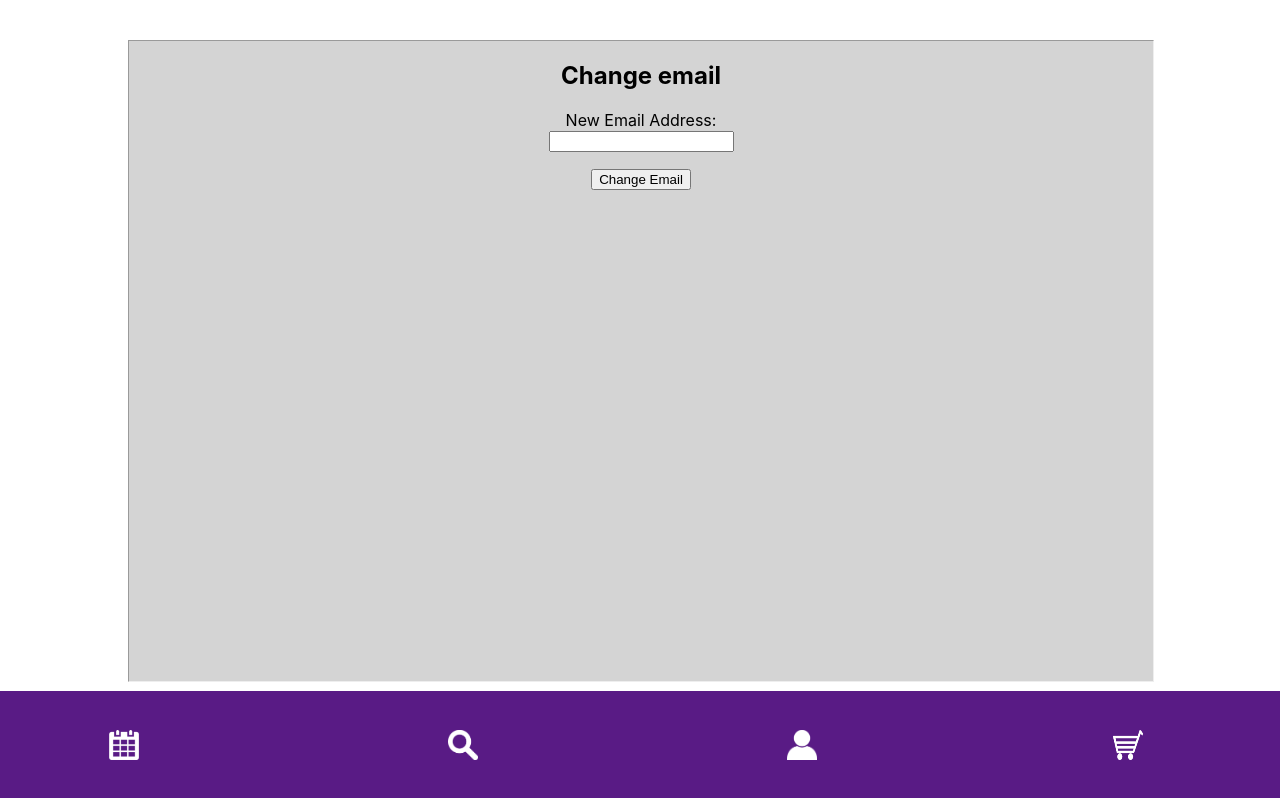
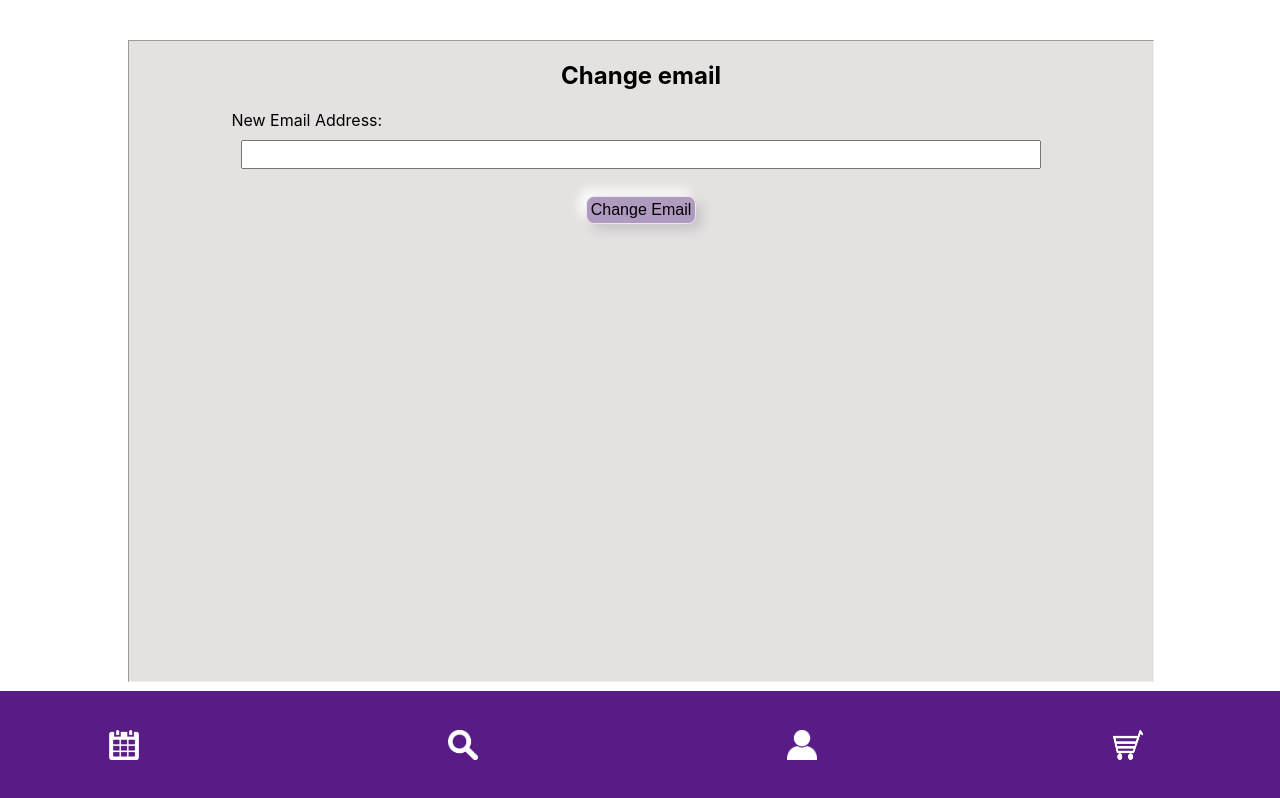
Before and after one commit to agiledev-students-fall2022/final-project-team-albert-pro-max, a React (Create React App) app in the folder front-end/: page /editemail in a window 1280 px wide. Built offline with nearby package versions, Linux system fonts and the light colour scheme; no server answers.

Commit message:
change edit user info pages css

```diff
--- a/front-end/src/EditEmail.js
+++ b/front-end/src/EditEmail.js
@@ -35,10 +35,10 @@ const EditEmail = (prop) => {
     return (
         <div className="editinfo">
             <h2>Change email</h2>
-            <label>New Email Address:</label><br></br>
+            <label className='editlabel'>New Email Address:</label><br></br>
             <input id="newEmail" name="newEmail" title="New Email" /><br></br>
             <p className="form-actions">
-                <input type="submit" value="Change Email" title="Change Email" onClick={changeEmail} />
+                <input className="changebtn" type="submit" value="Change Email" title="Change Email" onClick={changeEmail} />
             </p>
         </div>
 
--- a/front-end/src/EditInfo.css
+++ b/front-end/src/EditInfo.css
@@ -2,7 +2,7 @@
     position:absolute;
     place-items: center;
     border: 1px;
-    background-color: rgb(212, 212, 212);
+    background-color: rgb(228, 225, 225);
     border-style: inset;
     width: 80%;
     left: 10%;
@@ -41,3 +41,36 @@
     from {opacity: 0;}
     to {opacity:1 ;}
 }
+
+.changebtn{
+    font-size: medium;
+    font-weight:500;
+    background-color: rgb(176, 154, 192);
+    padding: 4px;
+    border-radius: 0.5em;
+    border: 1px solid #e8e8e8;
+    transition: all .3s;
+    box-shadow: 6px 6px 12px #c5c5c5, -6px -6px 12px #ffffff;
+    margin: 30px;
+}
+
+.editlabel{
+    position: absolute;
+    left: 10%;
+}
+
+#newEmail{
+    position: absolute;
+    left: 10%;
+    right:10%;
+    margin: 10px;
+    padding:5px
+}
+
+#newUsername{
+    position: absolute;
+    left: 10%;
+    right:10%;
+    margin: 10px;
+    padding:5px
+}
--- a/front-end/src/EditPassword.js
+++ b/front-end/src/EditPassword.js
@@ -46,7 +46,7 @@ const EditPassword = (prop) => {
             <label>Confirm Password:</label><br></br>
             <input type="password" id="confirmPassword" name="confirmPassword" title="Confirm new password" /><br></br>
             <p className="form-actions">
-                <input type="submit" value="Change Password" title="Change password" onClick={changePassword} />
+                <input className="changebtn" type="submit" value="Change Password" title="Change password" onClick={changePassword} />
                 <br></br>
                 <span className="popuptext" id="myPopup">Confirm Password Failed</span>
             </p>
--- a/front-end/src/EditUser.js
+++ b/front-end/src/EditUser.js
@@ -36,10 +36,10 @@ const EditUser = (prop) => {
     return (
         <div className="editinfo">
             <h2>Change Username</h2>
-            <label>New Username:</label><br></br>
+            <label className='editlabel'>New Username:</label><br></br>
             <input id="newUsername" name="newUsername" title="New UserName" /><br></br>
             <p className="form-actions">
-                <input type="submit" value="Change username" title="Change username" onClick={changeUsername} />
+                <input className="changebtn" type="submit" value="Change Username" title="Change Username" onClick={changeUsername} />
             </p>
         </div>
 
--- a/front-end/src/Profile.js
+++ b/front-end/src/Profile.js
@@ -57,16 +57,16 @@ const Profile = props => {
 
           <div className='options'>
             <Link to='/edituser'>
-              <button className="button" >reset username<br></br></button>
+              <button className="button" >Reset Username<br></br></button>
             </Link>
             <Link to='/editpassword'>
               <button className="button" >reset password<br></br></button>
             </Link>
             <Link to='/editemail'>
-              <button className="button" >reset email<br></br></button>
+              <button className="button" >Reset Email<br></br></button>
             </Link>
             <Link to='/login'>
-              <button className="button" onClick={clearUser}> log out <br></br></button>
+              <button className="button" onClick={clearUser}> Log Out <br></br></button>
             </Link>
           </div>
         </>
```
